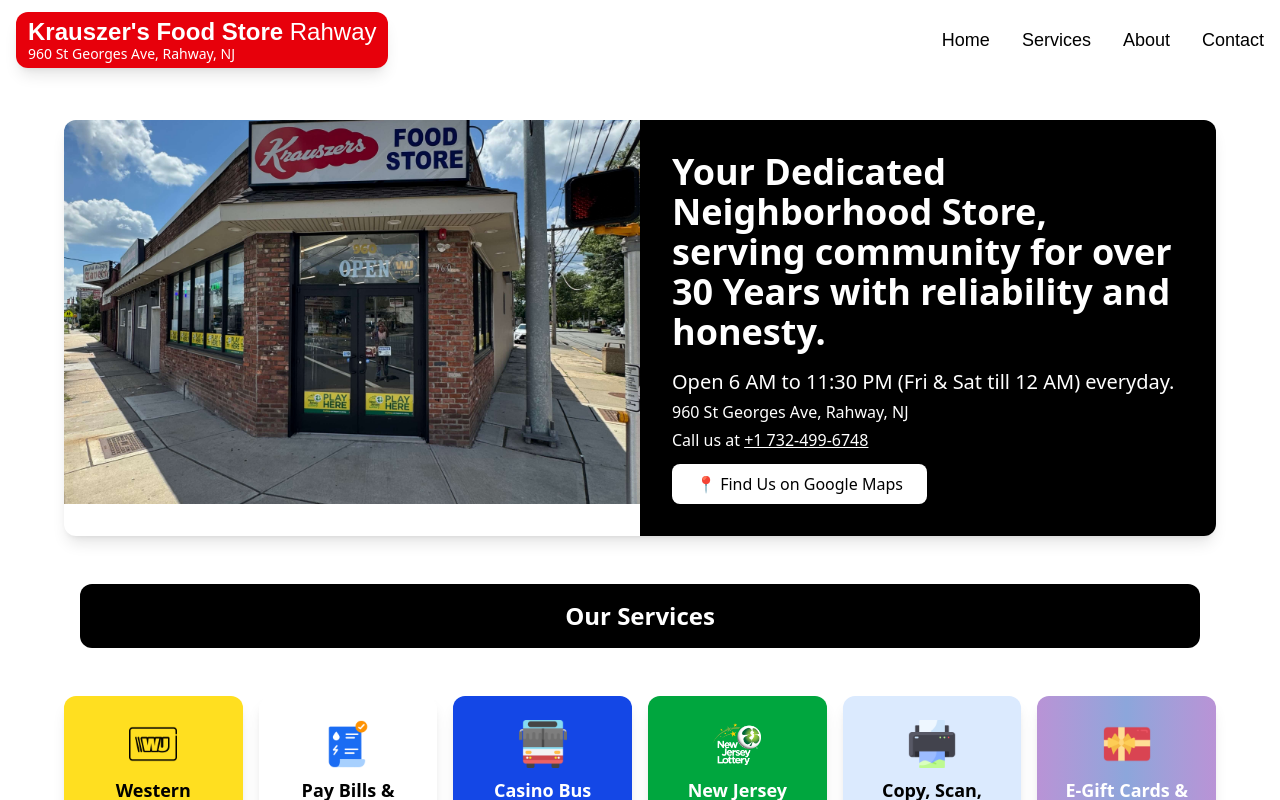
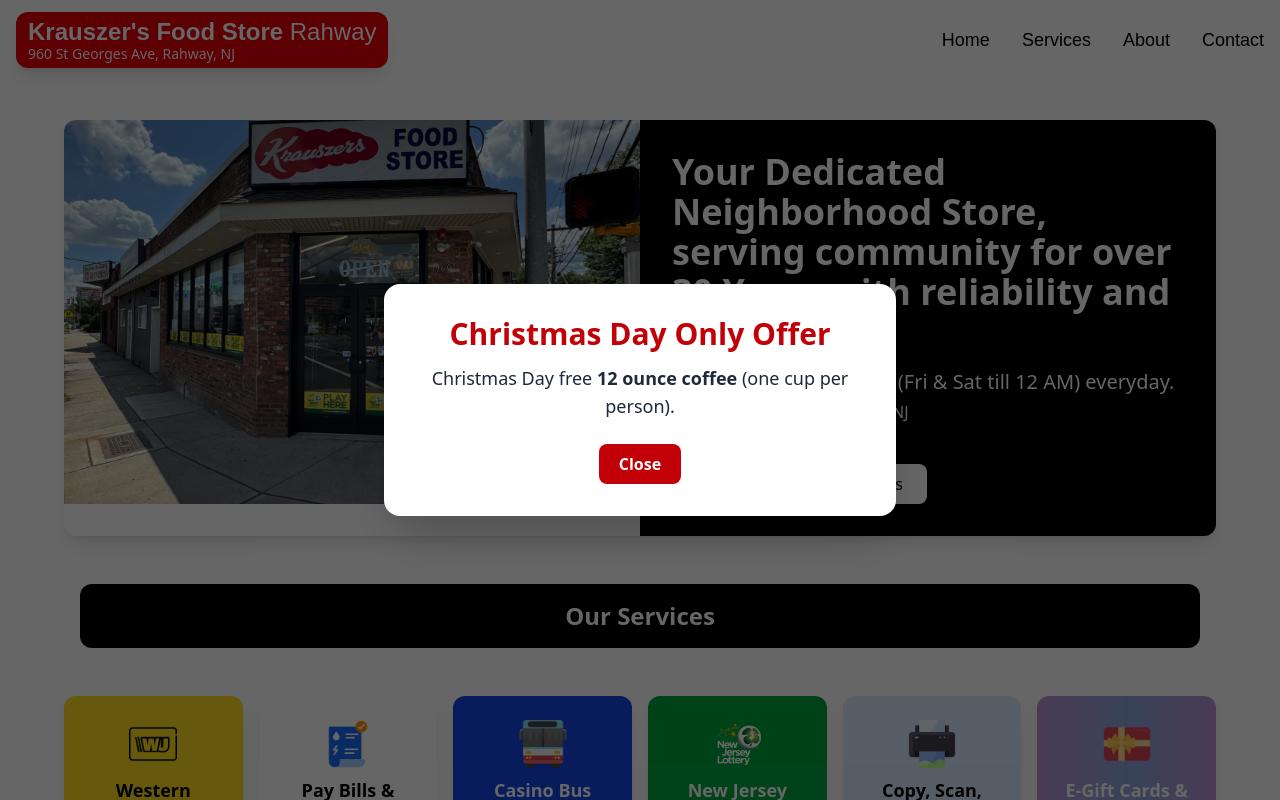
Before and after one commit to pete98/store, a React (Vite) app: page / in a window 1280 px wide. Shown: the top 800 px of the page. Built offline with nearby package versions, Linux system fonts and the light colour scheme.

Commit message:
Update deals and holiday popup

```diff
--- a/src/pages/Home.jsx
+++ b/src/pages/Home.jsx
@@ -29,10 +29,10 @@
 import groceryImg7 from '../assets/grocery/IMG_5611.jpeg';
 import platterImg from '../assets/deals/platter.png';
 import snappleImg from '../assets/deals/snapple.webp';
-import arizonaImg from '../assets/deals/arizona.webp';
 import vitaminImg from '../assets/deals/vitamin.webp';
 import gatoradeCoolblueImg from '../assets/deals/GatoradeCoolblue.webp';
 import fruit28Img from '../assets/deals/fruit28.webp';
+import cokeImg from '../assets/deals/coke.avif';
 
 // English-only content as plain variables/arrays
 const heroTitle = 'Your Dedicated Neighborhood Store, serving community for over 30 Years with reliability and honesty.';
@@ -70,6 +70,7 @@
 function Home() {
   const [currentImageIndex, setCurrentImageIndex] = useState(0);
   const [isDealsExpanded, setIsDealsExpanded] = useState(false);
+  const [showChristmasOffer, setShowChristmasOffer] = useState(false);
 
   const lotteryImages = [
     { src: lotteryImg, alt: "Lottery Area" },
@@ -151,8 +152,33 @@
     return () => clearInterval(interval);
   }, [ticketImages.length]);
 
+  useEffect(() => {
+    setShowChristmasOffer(true);
+  }, []);
+
+  const closeChristmasOffer = () => {
+    setShowChristmasOffer(false);
+  };
+
   return (
     <div className=" pt-10 min-h-screen">
+      {showChristmasOffer && (
+        <div className="fixed inset-0 z-50 flex items-center justify-center bg-black/60 px-4">
+          <div className="w-full max-w-lg rounded-2xl bg-white shadow-2xl p-6 md:p-8 text-center">
+            <h2 className="text-2xl md:text-3xl font-bold text-red-700 mb-3">Christmas Day Only Offer</h2>
+            <p className="text-base md:text-lg text-gray-800 mb-6">
+              Christmas Day free <span className="font-bold">12 ounce coffee</span> (one cup per person).
+            </p>
+            <button
+              type="button"
+              onClick={closeChristmasOffer}
+              className="inline-flex items-center justify-center rounded-lg bg-red-700 px-5 py-2 text-white font-semibold hover:bg-red-800 transition-colors duration-200 focus-visible:outline-none focus-visible:ring-2 focus-visible:ring-red-300"
+            >
+              Close
+            </button>
+          </div>
+        </div>
+      )}
       {/* Hero Section */}
       <div className="flex flex-col md:flex-row items-stretch max-w-6xl mx-5 md:mx-auto mb-12 bg-white rounded-xl shadow-lg overflow-hidden">
         {/* Image Left */}
@@ -292,8 +318,8 @@
               </div>
               {/* Deal 3 */}
               <div className="flex items-center bg-gray-50 rounded-xl shadow p-4 gap-4">
-                <img src={arizonaImg} alt="Arizona Deal" className="w-20 h-20 rounded-lg object-contain" />
-                <div className="text-base md:text-lg font-medium text-gray-800">Any 5 <span className="font-bold">Arizona Cans</span> for <span className="text-red-600 font-bold">$5</span></div>
+                <img src={cokeImg} alt="Soda Deal" className="w-20 h-20 rounded-lg object-contain" />
+                <div className="text-base md:text-lg font-medium text-gray-800">Any <span className="font-bold">20oz Soda</span> 2 for <span className="text-red-600 font-bold">$5</span></div>
               </div>
               {/* Deal 4 - New */}
               <div className="flex items-center bg-gray-50 rounded-xl shadow p-4 gap-4">
```
Also changed, not shown: src/assets/deals/coke.avif (added).
